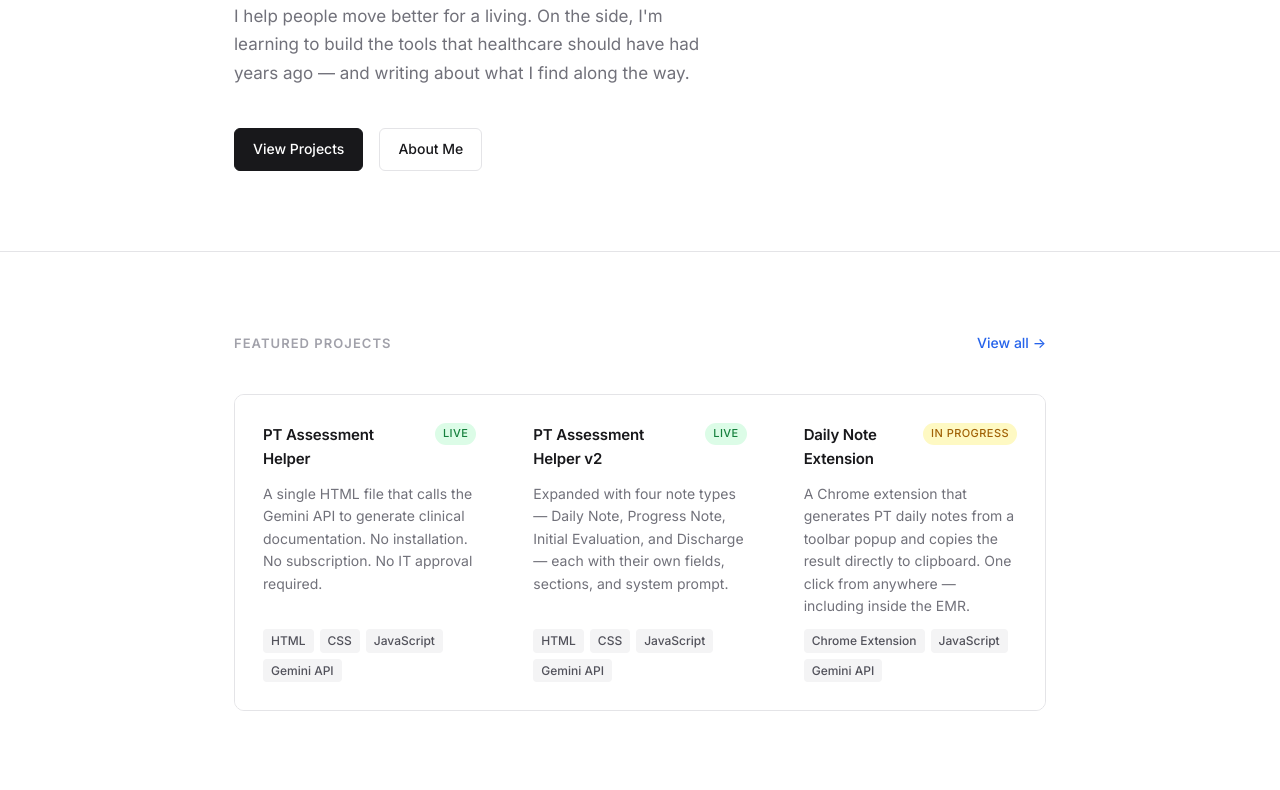
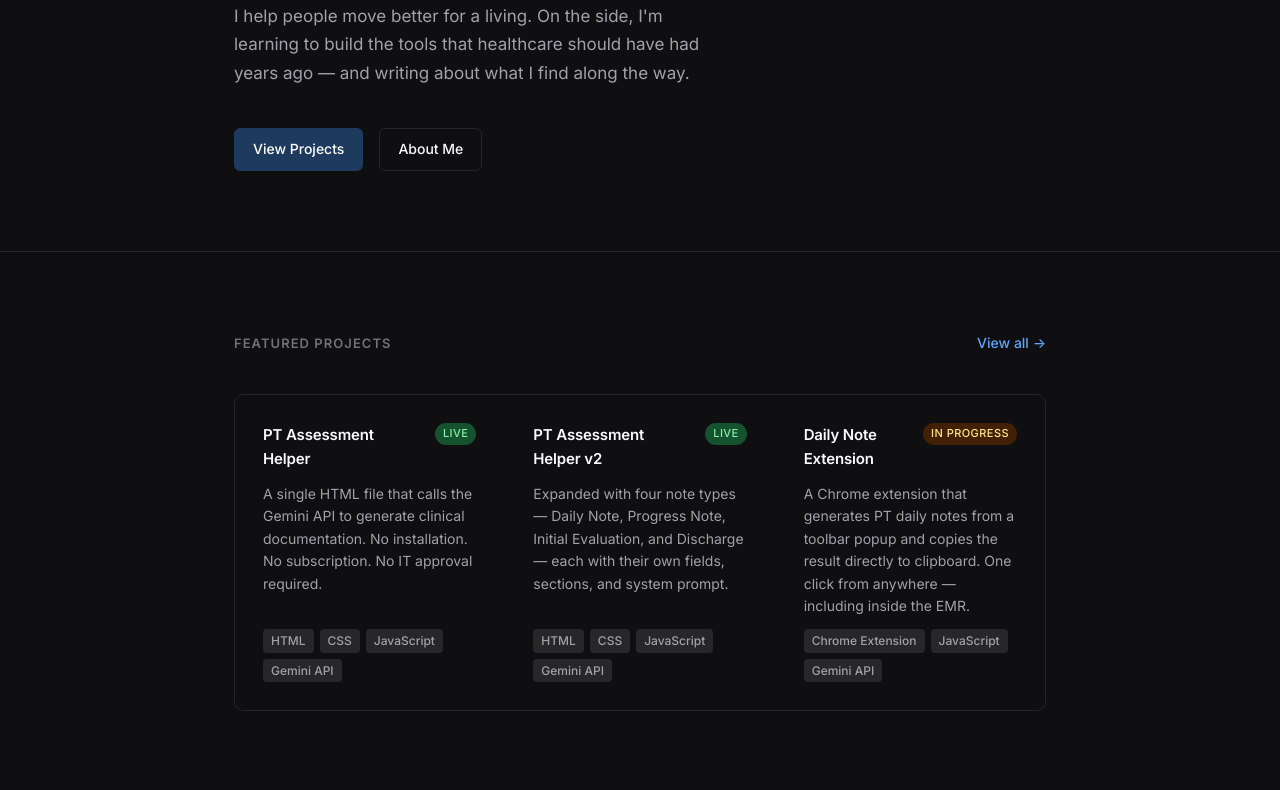
Before and after one commit to RPawloski/portfolio, a plain HTML site: page index.html in a window 1280 px wide. Shown: the part 282-1072 px from the top of the page. Drawn offline with Linux system fonts and the light colour scheme.

Commit message:
Update style.css
Dark mode changes

```diff
--- a/style.css
+++ b/style.css
@@ -7,16 +7,16 @@ a { color: inherit; text-decoration: none; }
 
 /* ── Custom Properties ── */
 :root {
-  --bg:         #ffffff;
-  --text:       #18181b;
-  --text-2:     #71717a;
-  --text-3:     #a1a1aa;
-  --accent:     #2563eb;
-  --accent-dim: #eff6ff;
-  --border:     #e4e4e7;
-  --surface:    #fafafa;
-  --tag-bg:     #f4f4f5;
-  --tag-text:   #52525b;
+  --bg:         #0f0f11;
+  --text:       #fafafa;
+  --text-2:     #a1a1aa;
+  --text-3:     #71717a;
+  --accent:     #60a5fa;
+  --accent-dim: #1e3a5f;
+  --border:     #27272a;
+  --surface:    #18181b;
+  --tag-bg:     #27272a;
+  --tag-text:   #a1a1aa;
 
   --font: 'Inter', -apple-system, BlinkMacSystemFont, 'Segoe UI', sans-serif;
 
@@ -65,7 +65,7 @@ nav {
   position: sticky;
   top: 0;
   z-index: 100;
-  background: rgba(255, 255, 255, 0.85);
+  background: rgba(15, 15, 17, 0.85);
   backdrop-filter: blur(12px);
   -webkit-backdrop-filter: blur(12px);
   border-bottom: 1px solid var(--border);
@@ -216,12 +216,12 @@ nav {
 }
 
 .btn-primary {
-  background: var(--text);
+  background: #1e3a5f;
   color: #fff;
-  border-color: var(--text);
+  border-color: #1e3a5f;
 }
 
-.btn-primary:hover { opacity: 0.8; }
+.btn-primary:hover { background: #16304f; border-color: #16304f; }
 
 .btn-outline {
   background: transparent;
@@ -305,8 +305,8 @@ nav {
   border-radius: 20px;
 }
 
-.status-live     { background: #dcfce7; color: #15803d; }
-.status-progress { background: #fef9c3; color: #a16207; }
+.status-live     { background: #14532d; color: #86efac; }
+.status-progress { background: #422006; color: #fde68a; }
 .status-soon     { background: var(--tag-bg); color: var(--tag-text); }
 
 .project-desc {
```
